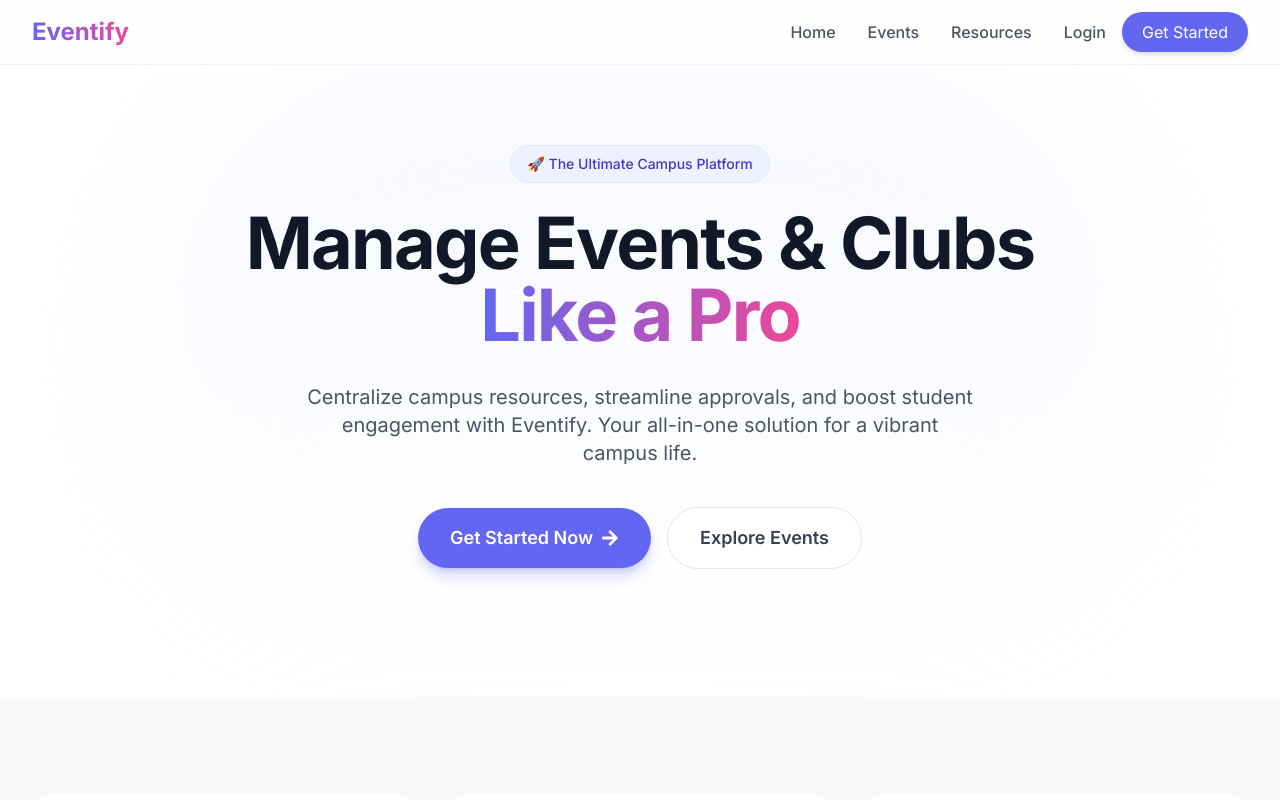
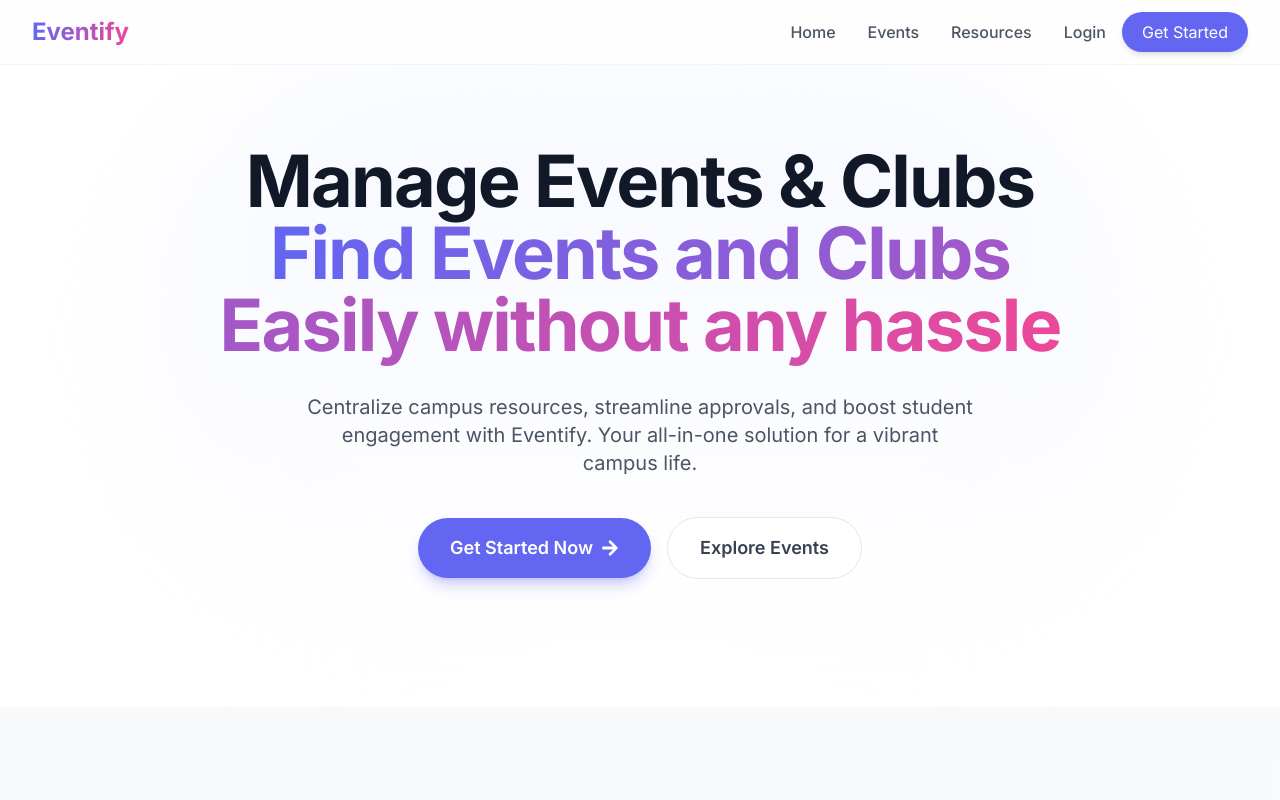
Before and after one commit to SaranshGolash/Eventify, a React (Vite) app in the folder client/: page / in a window 1280 px wide. Shown: the top 800 px of the page. Built offline with nearby package versions, Linux system fonts and the light colour scheme.

Commit message:
Minor UI change

```diff
--- a/client/src/pages/Home.jsx
+++ b/client/src/pages/Home.jsx
@@ -27,23 +27,14 @@
       <section className="relative bg-white overflow-hidden">
         <div className="max-w-7xl mx-auto px-4 sm:px-6 lg:px-8 pt-20 pb-32">
           <div className="text-center max-w-4xl mx-auto relative z-10">
-            <motion.div
-              initial={{ opacity: 0, scale: 0.9 }}
-              animate={{ opacity: 1, scale: 1 }}
-              transition={{ duration: 0.5 }}
-              className="inline-block mb-6 px-4 py-2 bg-indigo-50 rounded-full text-indigo-700 font-medium text-sm border border-indigo-100"
-            >
-              🚀 The Ultimate Campus Platform
-            </motion.div>
-
             <motion.h1
               initial={{ opacity: 0, y: 20 }}
               animate={{ opacity: 1, y: 0 }}
               transition={{ delay: 0.2, duration: 0.5 }}
               className="text-5xl md:text-7xl font-bold tracking-tight text-gray-900 mb-8"
             >
-              Manage Events & Clubs <br />
-              <span className="bg-gradient-to-r from-primary to-secondary bg-clip-text text-transparent">Like a Pro</span>
+              Manage Events & Clubs<br />
+              <span className="bg-gradient-to-r from-primary to-secondary bg-clip-text text-transparent">Find Events and Clubs Easily without any hassle</span>
             </motion.h1>
 
             <motion.p
```
